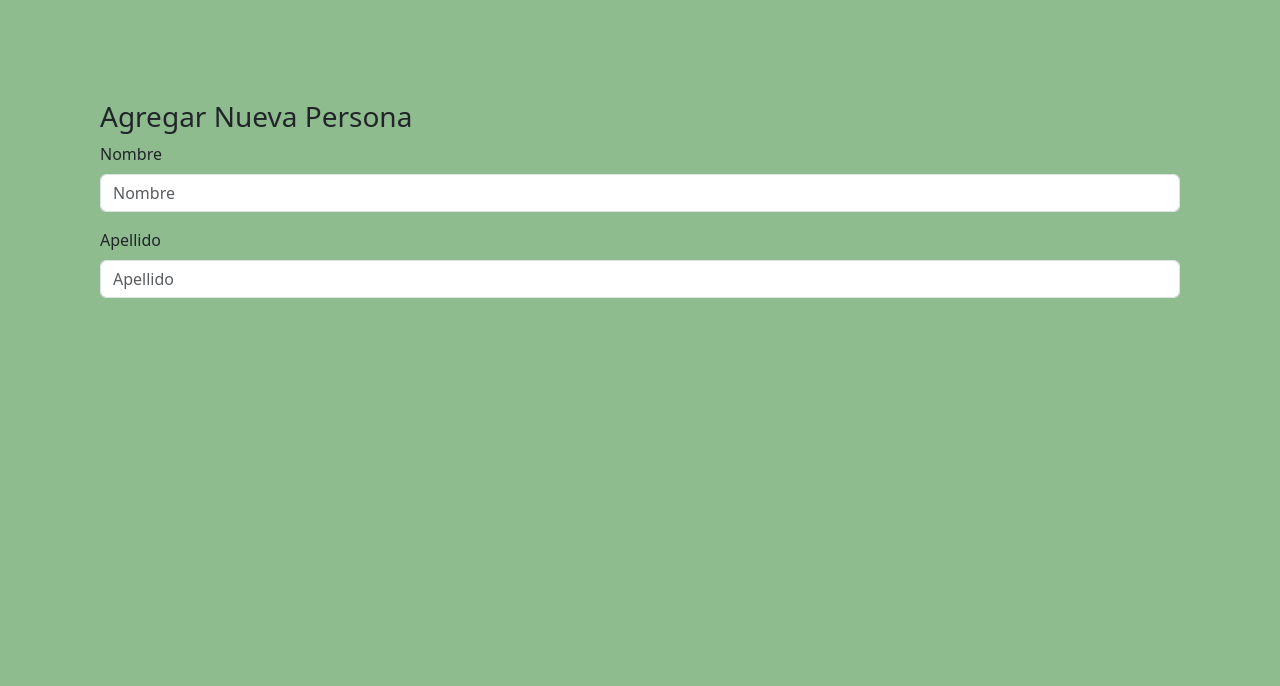
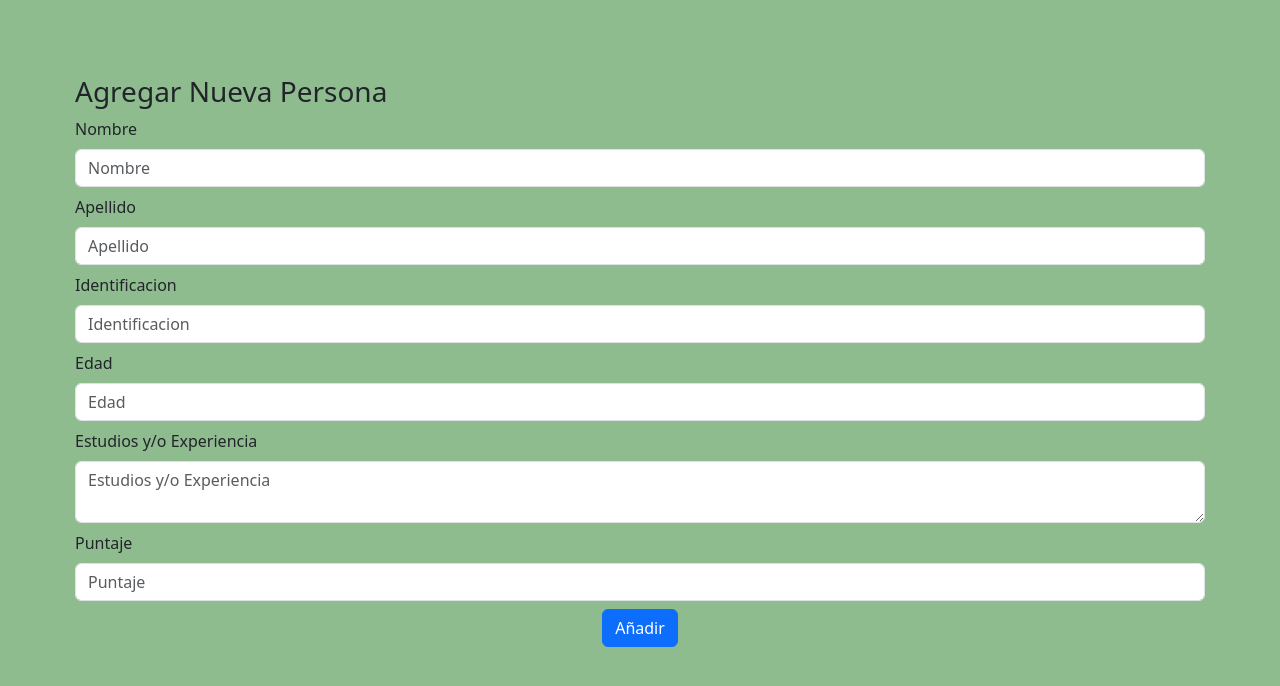
Before and after one commit to JuanFerraro/Practice-FastAPI-CRUD, a FastAPI app: page / in a window 1280 px wide. Shown: the top 686 px of the page. Run offline with FastAPI, Linux system fonts and the light colour scheme.

Commit message:
Agregado formulario para añadir persona 📚

```diff
--- a/public/static/css/style.css
+++ b/public/static/css/style.css
@@ -3,7 +3,7 @@ body {
 }
 
 .add_persona{
-    margin: 100px;
+    margin: 75px;
 }
 
 .form-group {
--- a/public/static/html/index.html
+++ b/public/static/html/index.html
@@ -11,16 +11,39 @@
 <body>
     <section class="add_persona">
         <h3>Agregar Nueva Persona</h3>
-        <form action="/personas" method="POST" name="nueva_persona" class="nueva_persona">
-            <div class="mb-3">
+        <form action="/personas" method="POST" name="nueva_persona" class="nueva_persona" id="persona-form">
+            <div class="mb-2">
                 <label class="form-label">Nombre</label>
-                <input type="text" class="form-control" placeholder="Nombre">
+                <input type="text" class="form-control" name="nombre" placeholder="Nombre" required>
             </div>
-            <div class="mb-3">
+            <div class="mb-2">
                 <label class="form-label">Apellido</label>
-                <input type="text" class="form-control" placeholder="Apellido">
+                <input type="text" class="form-control" name="apellido" placeholder="Apellido" required>
             </div>
+            <div class="mb-2">
+                <label class="form-label">Identificacion</label>
+                <input type="text" class="form-control" name="id" placeholder="Identificacion" required>
+            </div>
+            <div class="mb-2">
+                <label class="form-label">Edad</label>
+                <input type="number" class="form-control" name="edad" placeholder="Edad" required>
+            </div>
+            <div class="mb-2">
+                <label class="form-label">Estudios y/o Experiencia</label>
+                <textarea class="form-control" name="estudios" placeholder="Estudios y/o Experiencia" required></textarea>
+            </div>
+            <div class="mb-2">
+                <label class="form-label">Puntaje</label>
+                <input type="number" step="0.1" class="form-control" name="puntaje" placeholder="Puntaje" required>
+            </div>
+            <div class="form-group">
+                <center>
+                    <button class="btn btn-primary" type="submit">
+                        Añadir
+                    </button>
+                </center>
         </form>
     </section>
+    <script src="/static/js/script.js"></script>
 </body>
 </html>
--- /dev/null
+++ b/public/static/js/script.js
@@ -0,0 +1,34 @@
+const form = document.getElementById('persona-form');
+    form.addEventListener('submit', async (event) => {
+        event.preventDefault(); // Evita el envío del formulario
+
+        const formData = new FormData(form);
+        const personaData = {};
+
+        for (let [key, value] of formData.entries()) {
+            personaData[key] = value;
+        }
+
+        try {
+            const response = await fetch('/personas', {
+                method: 'POST',
+                headers: {
+                    'Content-Type': 'application/json'
+                },
+                body: JSON.stringify(personaData)
+            });
+
+            if (response.ok) {
+                // Persona agregada correctamente
+                alert('Persona agregada correctamente');
+            } else {
+                // Error en la respuesta del servidor
+                const responseData = await response.json();
+                alert(responseData.detail);
+            }
+        } catch (error) {
+            // Error de conexión o solicitud
+            console.error(error);
+            alert('Error en la solicitud');
+        }
+    });
```
Also changed, not shown: personas.json (+8 -0 lines).
